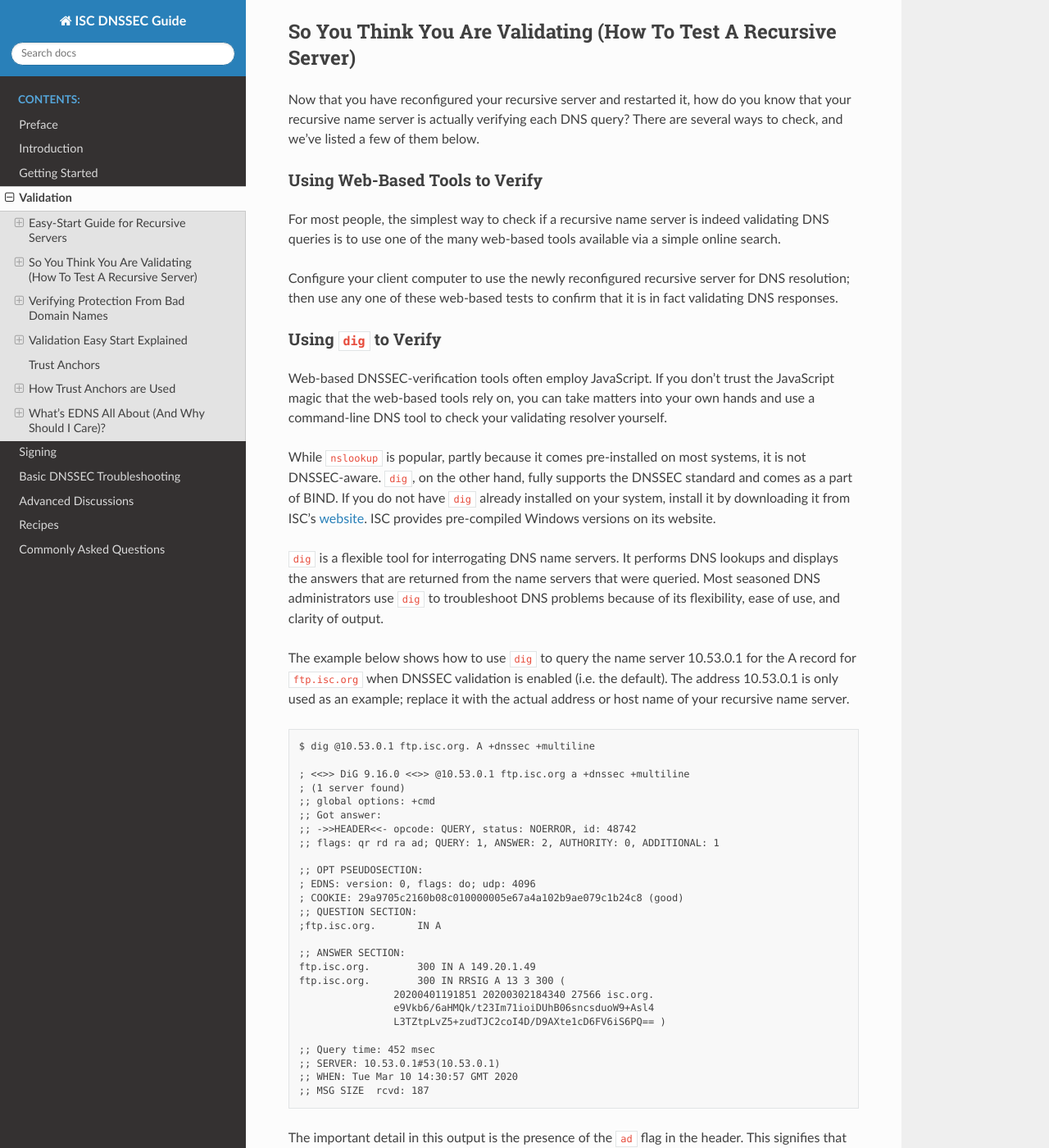
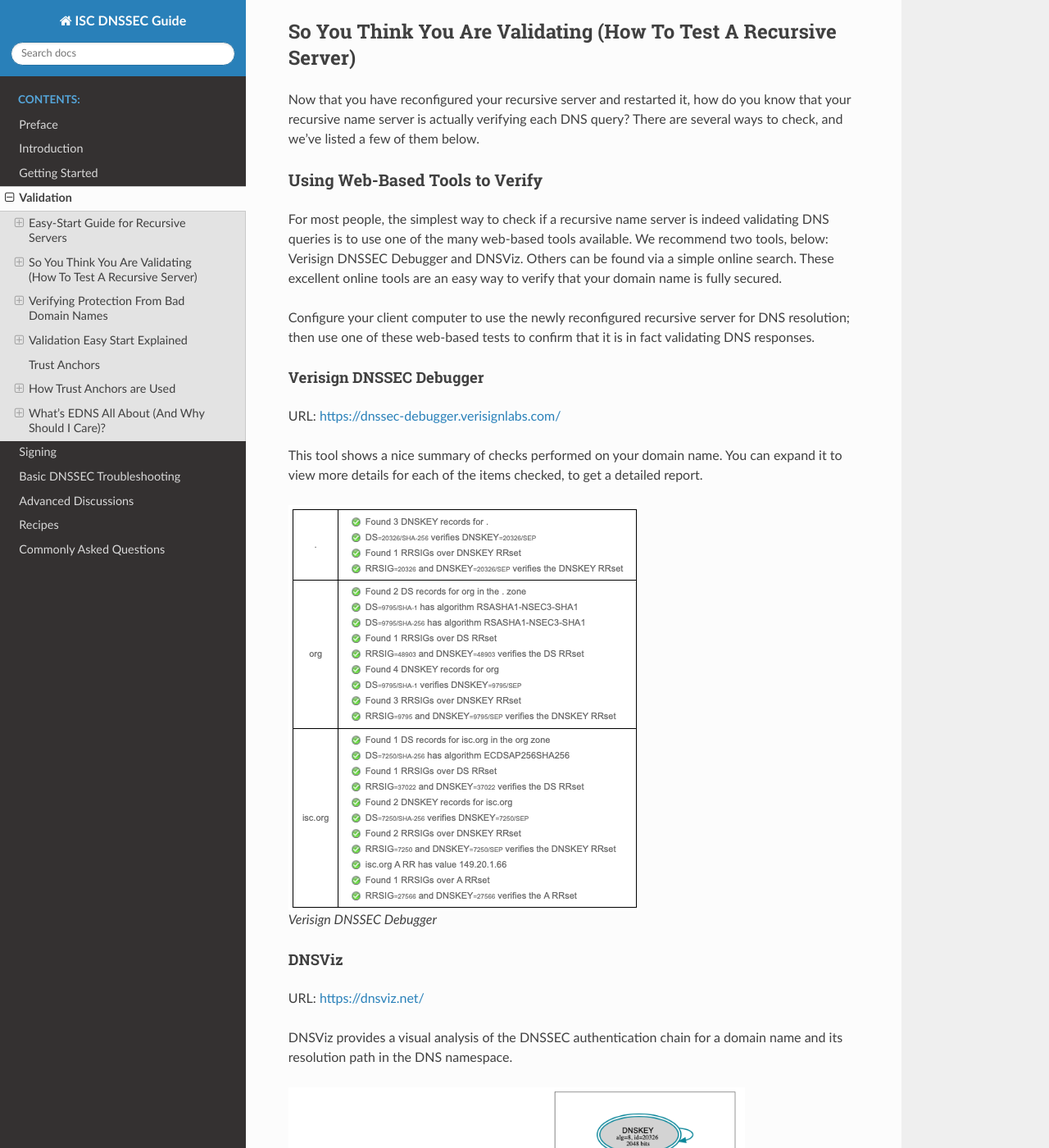
Before and after one commit to isc-projects/isc-dnssec-guide, a Sphinx documentation site: the page built from doc/validation.rst, in a window 1280 px wide and 1400 px high, scrolled down 1371 px. Shown: the whole window at 82% size. Built offline with Sphinx 7.4.7 and the Read the Docs theme 2.0.0, drawn with Linux system fonts in a browser that asks for light colours.

Commit message:
Add external web-based tools info
Section was inadvertently removed during Stephen's review

```diff
--- a/doc/validation.rst
+++ b/doc/validation.rst
@@ -95,12 +95,47 @@
 
 For most people, the simplest way to check if a recursive name server
 is indeed validating DNS queries is to use one of the many web-based
-tools available via a simple online search.
+tools available. We recommend two tools, below: Verisign DNSSEC
+Debugger and DNSViz. Others can be found via a simple online search.
+These excellent online tools are an easy way to verify that your
+domain name is fully secured.
 
 Configure your client computer to use the newly reconfigured recursive
-server for DNS resolution; then use any one of these
+server for DNS resolution; then use one of these
 web-based tests to confirm that it is in fact validating DNS
 responses.
+
+.. _external-tools-dnssec-debugger:
+
+Verisign DNSSEC Debugger
+^^^^^^^^^^^^^^^^^^^^^^^^
+
+URL: `<https://dnssec-debugger.verisignlabs.com/>`__
+
+This tool shows a nice summary of checks performed on your domain name.
+You can expand it to view more details for each of the items checked, to
+get a detailed report.
+
+.. figure:: ../img/verisign-dnssec-debugger-example.png
+   :alt: Verisign DNSSEC Debugger
+
+   Verisign DNSSEC Debugger
+
+.. _external-tools-dnsviz:
+
+DNSViz
+^^^^^^
+
+URL: `<https://dnsviz.net/>`__
+
+DNSViz provides a visual analysis of the DNSSEC authentication chain for
+a domain name and its resolution path in the DNS namespace.
+
+.. figure:: ../img/dnsviz-example-small.png
+   :alt: DNSViz
+   :width: 80.0%
+
+   DNSViz
 
 .. _using_dig_to_verify:
 
```
